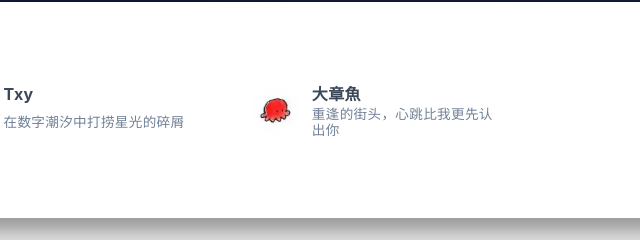
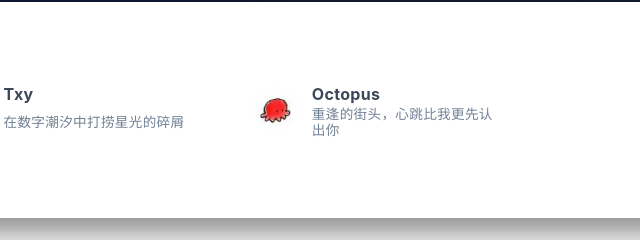
Before and after one commit to qilv1108/qilv1108.github.io, a plain HTML site: page links/index.html in a window 1280 px wide. Shown: the part 446-686 px from the top of the page, 265-905 px from the left. Drawn offline with nearby package versions, Linux system fonts and the light colour scheme; some packages are replaced by stand-ins of ours; a script that the page names is missing; a small style sheet from the web is missing.

Commit message:
Site updated: 2025-03-06 16:53:39

```diff
--- a/links/index.html
+++ b/links/index.html
@@ -256,12 +256,12 @@
         <div class="card-content">
 
             <div class="link-avatar my-auto">
-              <img src="/img/dzy.png" srcset="/img/loading.gif" lazyload alt="大章魚"
+              <img src="/img/dzy.png" srcset="/img/loading.gif" lazyload alt="Octopus"
                    onerror="this.onerror=null; this.src=this.srcset='/img/avatar.png'"/>
             </div>
 
           <div class="link-text">
-            <div class="link-title">大章魚</div>
+            <div class="link-title">Octopus</div>
             <div class="link-intro">重逢的街头，心跳比我更先认出你</div>
           </div>
         </div>
```
